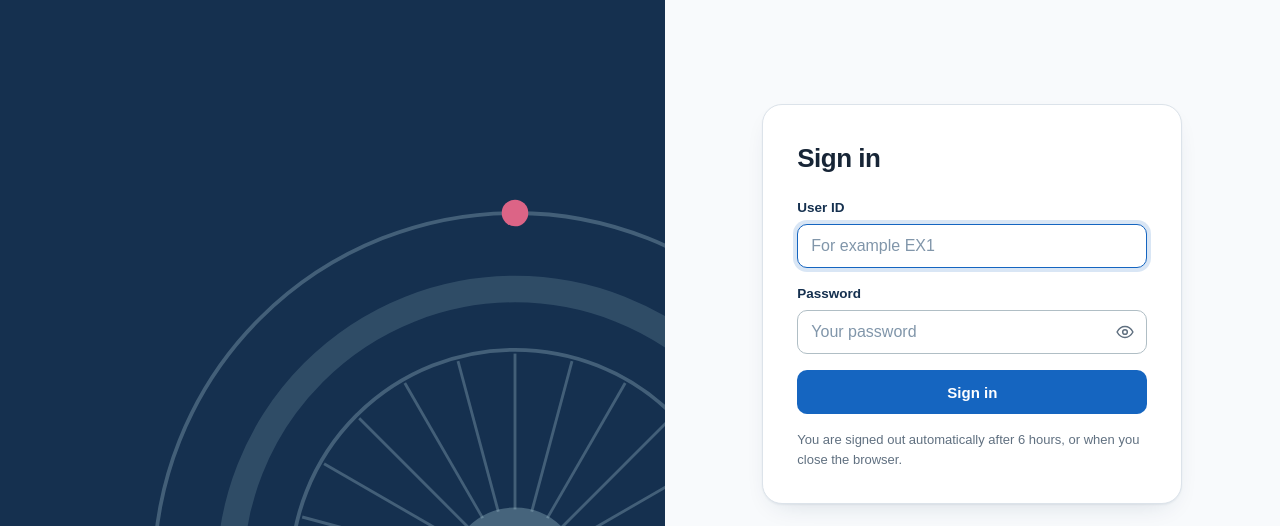
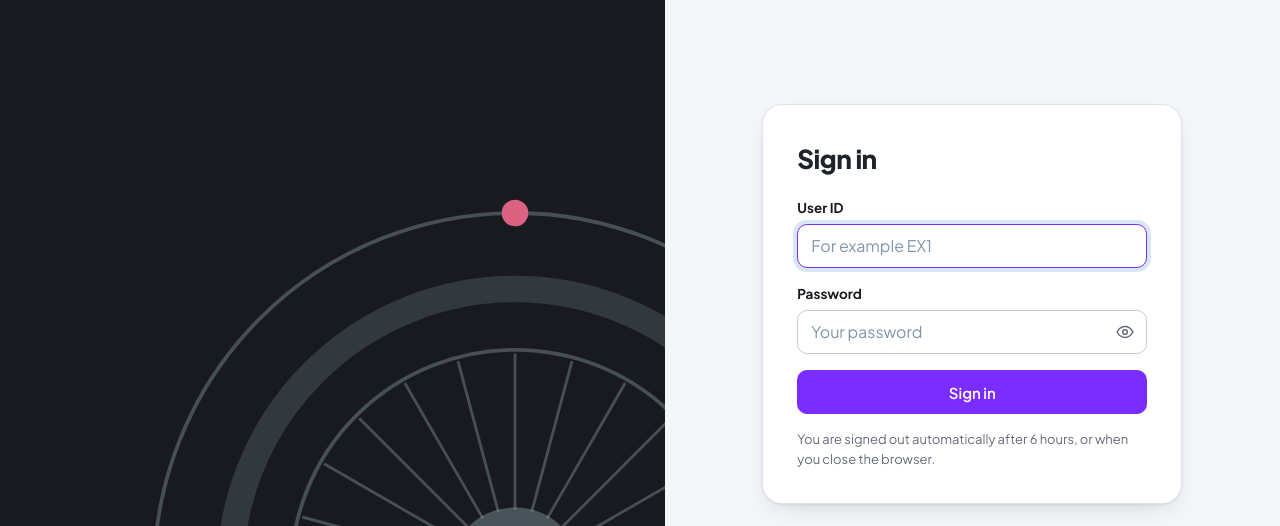
Before and after one commit to SUS-IO/SFA, a plain HTML site: page index.html in a window 1280 px wide. Shown: the part 96-622 px from the top of the page. Drawn offline with Linux system fonts and the light colour scheme.

Commit message:
Update app.css

```diff
--- a/assets/css/app.css
+++ b/assets/css/app.css
@@ -7,47 +7,48 @@
 
 
 
+
 :root {
-  --deep-purple: #B71C2C;
-  --muted-plum: #E62429;
-  --warm-apricot: #42A5F5;
-  --alabaster: #F8FAFC;
+  --deep-purple: #181A20;
+  --muted-plum: #7B2CFF;
+  --warm-apricot: #B388FF;
+  --alabaster: #F4F6FA;
 
-  --blue: #1565C0;
-  --blue-600: #0D47A1;
-  --blue-50: #E3F2FD;
+  --blue: #7B2CFF;
+  --blue-600: #5D20C7;
+  --blue-50: #F0E8FF;
 
-  --navy: #15304F;
-  --mist: #F8FAFC;
-  --aqua: #ECEFF1;
+  --navy: #181A20;
+  --mist: #F4F6FA;
+  --aqua: #C5CBD5;
 
-  --pink: #E62429;
-  --pink-50: #FFEBEE;
-  --pink-ink: #B71C2C;
+  --pink: #B388FF;
+  --pink-50: #F0E8FF;
+  --pink-ink: #4215A8;
 
   --green: #16865A;
   --green-50: #DDF3E8;
   --green-ink: #0C5A39;
 
-  --ink: #172536;
-  --ink-2: #607080;
-  --line: #DCE3EA;
-  --line-2: #B0BEC5;
+  --ink: #20232B;
+  --ink-2: #656B78;
+  --line: #DFE3EA;
+  --line-2: #C5CBD5;
   --surface: #FFFFFF;
-  --wash: #ECEFF1;
+  --wash: #ECEEF3;
 
   --r-sm: 10px;
   --r-md: 14px;
   --r-lg: 20px;
 
-  --shadow: 0 1px 2px rgba(21,48,79,.06),
-            0 10px 28px -14px rgba(21,48,79,.20);
-  --shadow-lg: 0 24px 60px -20px rgba(21,48,79,.28);
+  --shadow: 0 1px 2px rgba(24,26,32,.08),
+            0 10px 28px -14px rgba(24,26,32,.25);
+  --shadow-lg: 0 24px 60px -20px rgba(24,26,32,.35);
 
   --side-w: 248px;
   --tab-h: 64px;
 
-  font-family: Arial, sans-serif;
+  font-family: 'Plus Jakarta Sans', system-ui, sans-serif;
   font-size: 15px;
   line-height: 1.5;
   color: var(--ink);
@@ -55,6 +56,7 @@
 
   -webkit-text-size-adjust: 100%;
 }
+
 
 
 *, *::before, *::after { box-sizing: border-box; }
```
